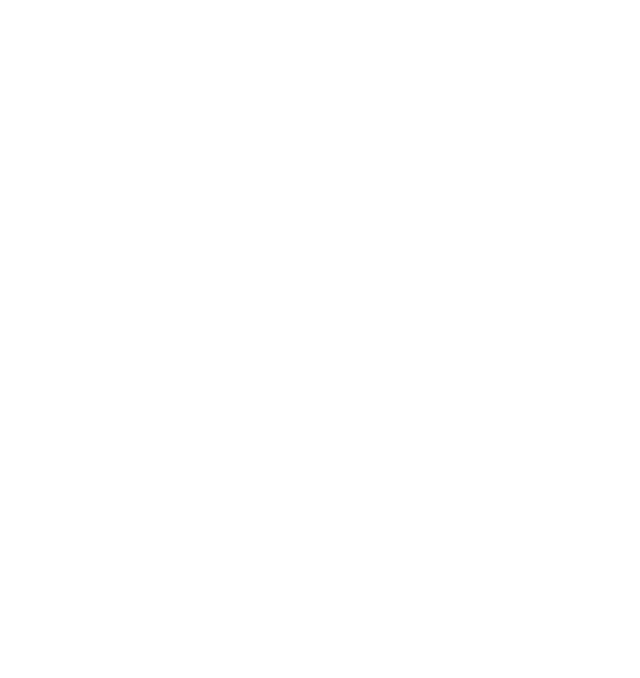
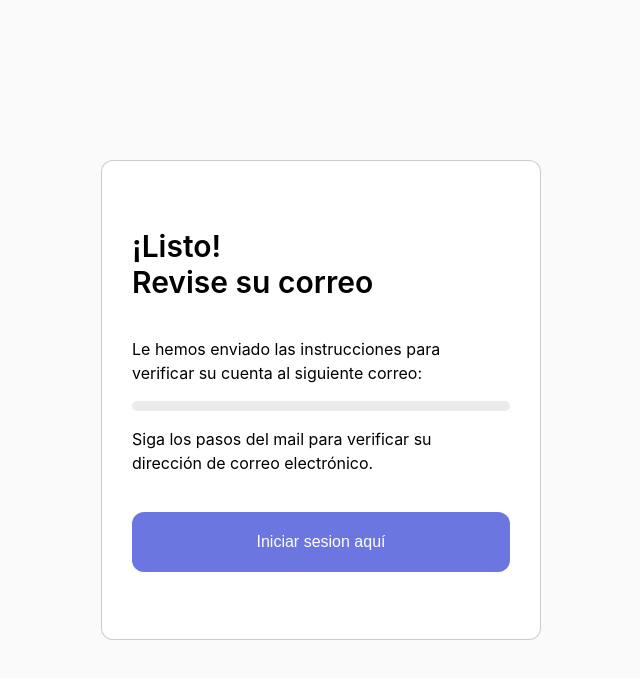
Before and after one commit to MelinaZarateB/Front-contable, a React (Vite) app: page /check-email in a window 1280 px wide. Before the commit this address had no page. Shown: the top 678 px of the page, without its empty margins (319-959 px from the left). Built offline with nearby package versions, Linux system fonts and the light colour scheme.

Commit message:
Add verification mail component

```diff
--- a/package.json
+++ b/package.json
@@ -10,6 +10,7 @@
     "preview": "vite preview"
   },
   "dependencies": {
+    "query-string": "^9.1.0",
     "react": "^18.3.1",
     "react-dom": "^18.3.1",
     "react-router-dom": "^6.26.1"
--- a/src/App.jsx
+++ b/src/App.jsx
@@ -7,6 +7,7 @@
 import HeroSection from "./components/Landing/HeroSection/HeroSection";
 import NextSection from "./components/Landing/NextSection/NextSection";
 import Features from "./components/Landing/FeaturesSection/Features";
+import SignUpVerification from "./components/SignUpVerification/SignUpVerification";
 /* Hooks */
 import { Route, Routes } from "react-router-dom";
 
@@ -29,7 +30,8 @@
         ></Route>
         <Route path="/sign-up" element={<SignUp />}></Route>
         <Route path="/login" element={<Login />}></Route>
-        <Route path='/dashboard' element={<Dashboard />}></Route>
+        <Route path="/dashboard" element={<Dashboard />}></Route>
+        <Route path="/check-email" element={<SignUpVerification />}></Route>
       </Routes>
     </>
   );
--- a/src/components/Login/Login.css
+++ b/src/components/Login/Login.css
@@ -90,16 +90,15 @@
   -ms-transform: translate(-50%, -50%);
   transform: translate(-50%, -50%);
   cursor: pointer;
-
 }
 .submit-btn:hover {
   background-color: #4e56a8;
 }
 .submit-btn:disabled {
-    background-color: #ccc; /* Cambia el color de fondo */
-    color: #999; /* Cambia el color del texto */
-    cursor: not-allowed; /* Cambia el cursor para indicar que está deshabilitado */
-    opacity: 0.6; /* Reduce la opacidad */
+  background-color: #ebebeb;
+  color: #999;
+  cursor: not-allowed;
+  opacity: 0.6;
 }
 .sign-up-link {
   text-align: center;
@@ -130,22 +129,22 @@
   background-color: #fafafa;
   font-size: 15px;
 }
-.input-field.password{
+.input-field.password {
   width: 85%;
 }
-.input-child-password{
+.input-child-password {
   display: flex;
   align-items: center;
   gap: 20px;
 }
-.span{
+.span {
   position: absolute;
   color: red;
   right: 10px;
   top: 50%;
   transform: translateY(-50%);
 }
-.container-input-login{
+.container-input-login {
   display: flex;
   flex-direction: column;
   gap: 15px;
--- a/src/components/SignUp/SignUp.css
+++ b/src/components/SignUp/SignUp.css
@@ -104,7 +104,7 @@
   background-color: #4e56a8;
 }
 .submit-btn-sign-up:disabled{
-  background-color: #ccc;
+  background-color: #ebebeb;
   color: #999;
   cursor: not-allowed;
   opacity: 0.6;
--- a/src/components/SignUp/SignUp.jsx
+++ b/src/components/SignUp/SignUp.jsx
@@ -8,11 +8,16 @@
 import visibilityOn from "./../../assets/visibility-on.svg";
 import visibilityOff from "./../../assets/visibility-off.svg";
 import warning from "./../../assets/warning.svg";
+import queryString from 'query-string';
 
 const SignUp = () => {
   const navigate = useNavigate();
   const handleButtonLogin = () => {
     navigate("/login");
+  };
+  const handleCheckEmail = () => {
+    const query = queryString.stringify({ email: newUser.email });
+    navigate(`/check-email?${query}`);
   };
   /* Estados */
   const [newUser, setNewUser] = useState({
@@ -190,6 +195,10 @@
                   </span>
                 )}
               </div>
+              <div className="section-phone-request">
+
+              </div>
+
               {errors.phone && touchedInput.phone && (
                 <p
                   style={{ color: "red", marginTop: "4px", marginLeft: "10px" }}
@@ -423,6 +432,7 @@
               className="submit-btn-sign-up"
               id="submit"
               type="submit"
+              onClick={handleCheckEmail}
               disabled={
                 errors.name ||
                 !newUser.name ||
--- /dev/null
+++ b/src/components/SignUpVerification/SignUpVerification.css
@@ -0,0 +1,55 @@
+.container-verification-box {
+  display: flex;
+  justify-content: center;
+  align-items: center;
+  min-height: 100vh;
+  background-color: #fafafa;
+}
+.header-verification{
+    font-size: 30px;
+    font-weight: 600;
+}
+.verification-box{
+  display: flex;
+  justify-content: space-evenly;
+  flex-direction: column;
+  width: 440px;
+  height: 480px;
+  padding: 30px;
+  background-color: white;
+  border-radius: 0.75rem;
+  border: 1px solid rgba(0, 0, 0, 0.2);
+}
+.container-description-verification{
+    display: flex;
+    flex-direction: column;
+    gap: 1rem
+}
+.container-description-verification p{
+    line-height: 1.5;
+    padding-right: 20px;
+}
+.input-email-verification{
+    border-radius: 0.75rem;
+    background-color: #ebebeb;
+    padding: .32rem .75rem;
+    opacity: 1;
+    font-weight: 400;
+    line-height: 1.5;
+    color: #999;
+}
+
+.button-verification{
+    width: 100%;
+    height: 60px;
+    background-color: #6c76e1;
+    border: none;
+    border-radius: 0.75rem;
+    cursor: pointer;
+    transition: 0.3s;
+    color: white;
+    font-size: 16px;
+}
+.button-verification:hover{
+    background-color: #4e56a8;
+}
--- /dev/null
+++ b/src/components/SignUpVerification/SignUpVerification.jsx
@@ -0,0 +1,39 @@
+import "./SignUpVerification.css";
+import { useLocation } from "react-router-dom";
+import queryString from "query-string";
+import { useNavigate } from "react-router-dom";
+
+const SignUpVerification = () => {
+  const location = useLocation();
+  const navigate = useNavigate();
+  const { email } = queryString.parse(location.search);
+
+  const handleLogin = () => {
+    navigate("/login");
+  };
+
+  return (
+    <section className="container-verification-box">
+      <div className="verification-box">
+        <div className="header-verification">
+          <header>¡Listo!</header>
+          <header>Revise su correo</header>
+        </div>
+        <div className="container-description-verification">
+          <p>
+            Le hemos enviado las instrucciones para
+            verificar su cuenta al siguiente correo:
+          </p>
+          <div className="input-email-verification">{email}</div>
+          <div>
+            <p>
+            Siga los pasos del mail para verificar su dirección de correo electrónico.
+            </p>
+          </div>
+        </div>
+        <button onClick={handleLogin} className="button-verification">Iniciar sesion aquí</button>
+      </div>
+    </section>
+  );
+};
+export default SignUpVerification;
--- a/src/utils/validationsLogin.js
+++ b/src/utils/validationsLogin.js
@@ -6,7 +6,7 @@
     if(inputs.email.trim() === "") {
         errors.email = 'Campo requerido';
     }
-    else if (!regex.test(inputs.email)) {  // Aquí debes comprobar si NO cumple con la expresión regular
+    else if (!regex.test(inputs.email)) {
         errors.email = 'Email inválido';
     }
     if(inputs.password.trim() === "") {
```
Also changed, not shown: src/components/Login/Login.jsx (+1 -38 lines), 1 other file (tests, documents, lock files or other folders). Lines whose indentation alone changed are shown as unchanged.
